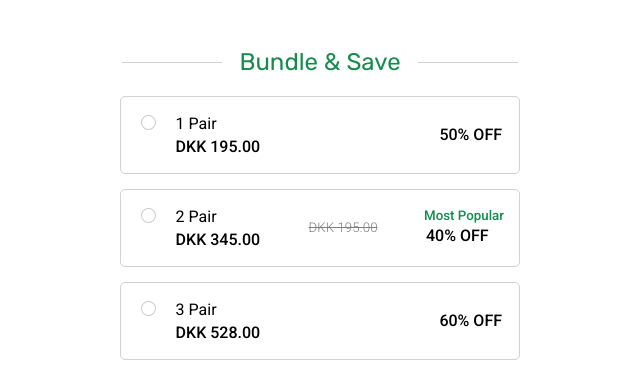
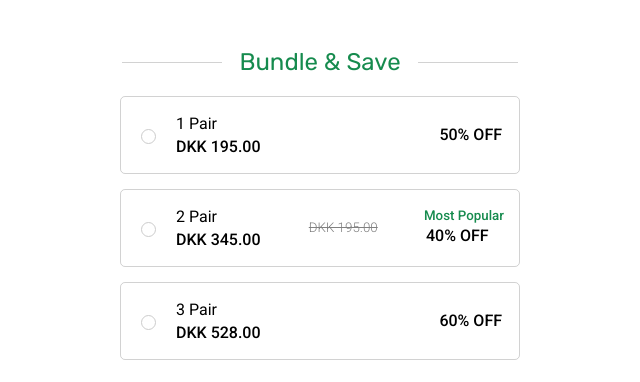
Before and after one commit to ellaidhurain/e-commerce, a plain HTML site: page index.html in a window 1280 px wide. Shown: the top 382 px of the page, 320-960 px from the left. Drawn offline with Linux system fonts and the light colour scheme.

Commit message:
all changes completed

```diff
--- a/css/styles.css
+++ b/css/styles.css
@@ -120,7 +120,7 @@ input[type="radio"] {
   appearance: none;
   -webkit-appearance: none;
   -moz-appearance: none;
-  width: 16px;
+  width: 15px;
   height: 15px;
   border-radius: 50%;
   border: 1px solid #ccc;
@@ -140,6 +140,12 @@ input[type="radio"]:checked {
 
 input[type="radio"] + label {
   margin-left: 10px;
+}
+
+.radio-container {
+  display: flex;
+  align-items: center;
+  justify-content: center;
 }
 
 .dropdown-container {
--- a/index.html
+++ b/index.html
@@ -28,7 +28,9 @@
         <!-- item 1 -->
         <div class="item item-container">
           <div class="item-content">
-            <input type="radio" name="item" />
+            <div class="radio-container">
+              <input type="radio" name="item" />
+            </div>
             <div class="details">
               <div>
                 <p>1 Pair</p>
@@ -42,7 +44,9 @@
         <!-- item 2 -->
         <div class="item item-container">
           <div class="item-content">
-            <input type="radio" name="item" />
+            <div class="radio-container">
+              <input type="radio" name="item" />
+            </div>
             <div class="details">
               <div>
                 <p>2 Pair</p>
@@ -60,7 +64,9 @@
         <!-- item 3 -->
         <div class="item item-container">
           <div class="item-content">
-            <input type="radio" name="item" />
+            <div class="radio-container">
+              <input type="radio" name="item" />
+            </div>
             <div class="details">
               <div>
                 <p>3 Pair</p>
@@ -71,7 +77,7 @@
           </div>
         </div>
 
-           <!-- shipping details -->
+        <!-- shipping details -->
         <div class="shipping-text">
           <p>Free 2 Day Shipping</p>
           <p>Total: <span id="total" class="price">DKK 360.00</span></p>
```
Also changed, not shown: js/main.js (line endings or trailing spaces).
